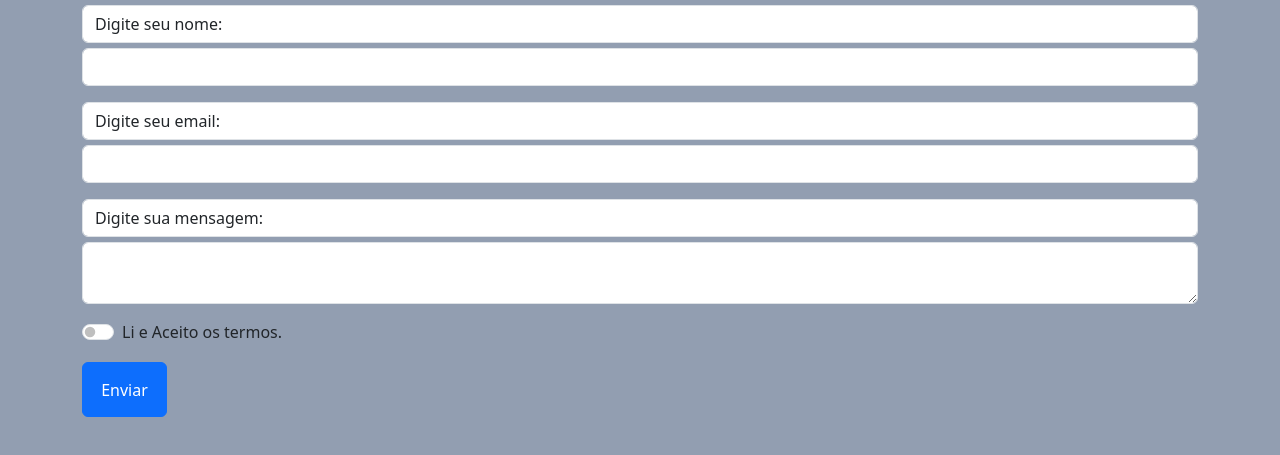
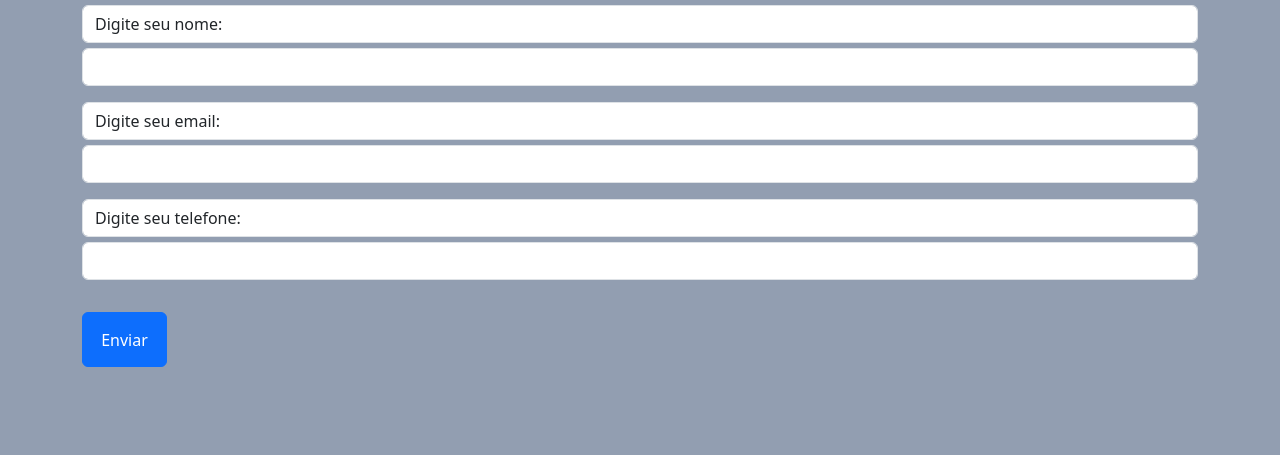
Before and after one commit to ramonwiethorn/exercicio_bootstrap, a plain HTML site: page index.html in a window 1280 px wide. Shown: the part 91-546 px from the top of the page. Drawn offline with nearby package versions, Linux system fonts and the light colour scheme.

Commit message:
Correção

```diff
--- a/index.html
+++ b/index.html
@@ -17,12 +17,8 @@
                     <input type="text" class="form-control" id="nome">
                     <label for="email" class="form-control">Digite seu email:</label>
                     <input type="email" class="form-control" id="email">
-                    <label for="mensagem" class="form-control">Digite sua mensagem:</label>
-                    <textarea name="mensagem" id="mensagem" class="form-control"></textarea>
-                    <div class="form-check form-switch">
-                        <label class="form-check-label" for="aceito-termos">Li e Aceito os termos.</label>
-                        <input class="form-check-input" type="checkbox" id="aceito-termos">
-                    </div>
+                    <label for="tel" class="form-control">Digite seu telefone:</label>
+                    <input type="tel" class="form-control" id="tel">
                     <button class="btn btn-primary">Enviar</button>
                 </form>
             </div>
```
